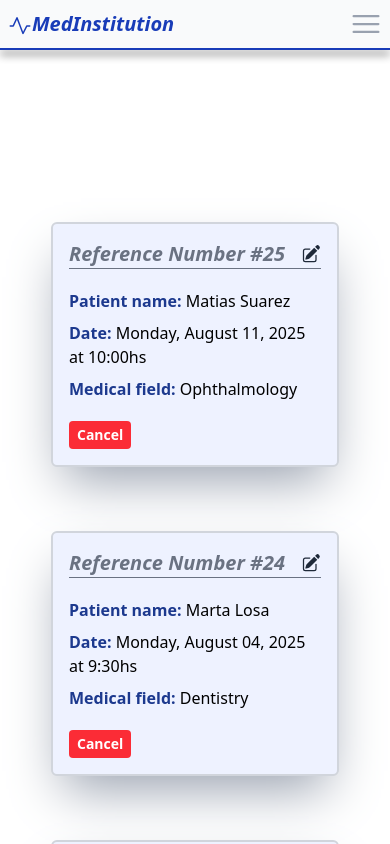
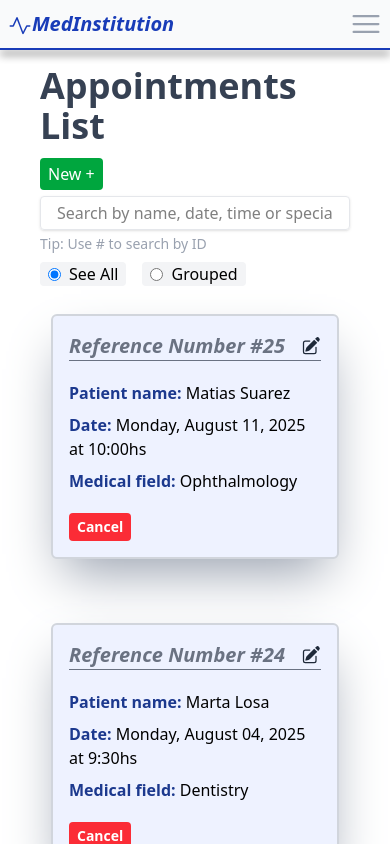
Before and after one commit to LucasDLabo/ReactJS-AAPRO2.0-2025, a React (Vite) app in the folder final_project/: page / in a window 390 px wide. Shown: the top 844 px of the page. Built offline with nearby package versions, Linux system fonts and the light colour scheme.

Commit message:
feat/mobile: top section mobile style

```diff
--- a/final_project/src/App.jsx
+++ b/final_project/src/App.jsx
@@ -155,9 +155,9 @@ function App() {
             </header>
 
             <main className='min-h-screen'>
-                <section className='flex items-end justify-between px-30 h-30 mb-10'>
+                <section className='flex flex-col items-end justify-between gap-1.5 md:mb-10 md:h-30 md:flex-row md:gap-0 md:px-30'>
 
-                    {/* <div className='w-full'>
+                    <div className='w-full'>
                         <div className='mt-4'>
                             <h2 className='title'>Appointments List</h2>
                         </div>
@@ -213,7 +213,7 @@ function App() {
                             </label>
                         </div>
 
-                    </div> */}
+                    </div>
 
                 </section>
 
--- a/final_project/src/Style.css
+++ b/final_project/src/Style.css
@@ -13,7 +13,7 @@ main{
 }
 @layer components{
     .title{
-        @apply mb-5 text-4xl font-extrabold text-gray-700 dark:text-blue-900;
+        @apply mb-3 md:mb-5 text-4xl font-extrabold text-gray-700 dark:text-blue-900;
     }
     .btn-delete{
         @apply cursor-pointer rounded bg-red-500 px-2 py-1 font-bold text-white transition-colors hover:bg-red-400 dark:bg-red-800 dark:hover:bg-red-600;
--- a/final_project/src/components/header/MobileMenu.jsx
+++ b/final_project/src/components/header/MobileMenu.jsx
@@ -12,7 +12,7 @@ function MobileMenu({ isOpen, onClose, children }){
                     <ul className="flex flex-col gap-2 px-5 text-2xl font-bold text-gray-500 dark:text-gray-200">
                         <li><a href="">Home</a></li>
                         <li><a href="">Services</a></li>
-                        <li className="text-blue-700"><button title='Current Page'>Appointments</button></li>
+                        <li className="text-blue-700"><button>Appointments</button></li>
                         <hr />
                         {/* Switch Theme */}
                         <li>
```
